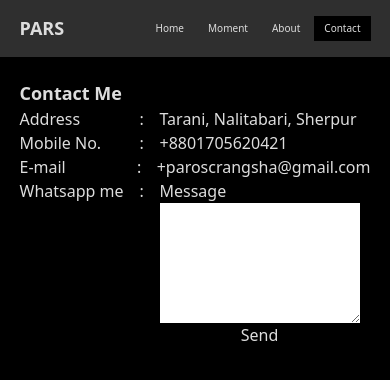
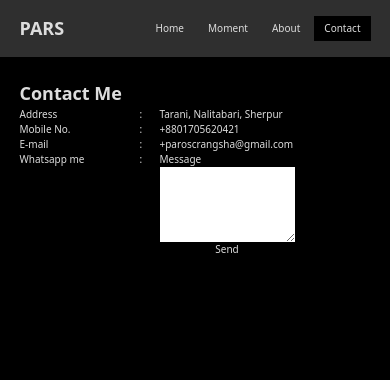
Before and after one commit to ParosRangsha/parosrangsha, a React (Vite) app: page /contact in a window 390 px wide. Shown: the top 380 px of the page. Built offline with nearby package versions, Linux system fonts and the light colour scheme.

Commit message:
font side change

```diff
--- a/src/Pages/Contact.jsx
+++ b/src/Pages/Contact.jsx
@@ -17,7 +17,7 @@ const Contact = () => {
   return (
     <div className="contact pt-[80px]">
       <Container>
-        <div className="contain">
+        <div className="contain text-[10px] lg:text-[16px]">
           <h1 className='text-[18px] font-bold'>Contact Me</h1>
           <div className="flex">
             <p className='w-[120px]'>Address</p> <p className='w-[20px]'>:</p> <p>Tarani, Nalitabari, Sherpur</p>
```
